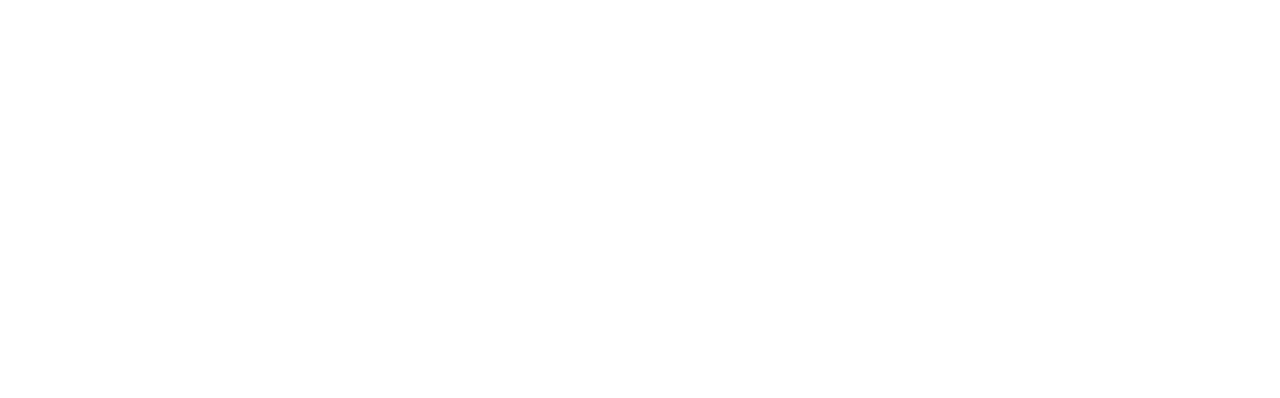
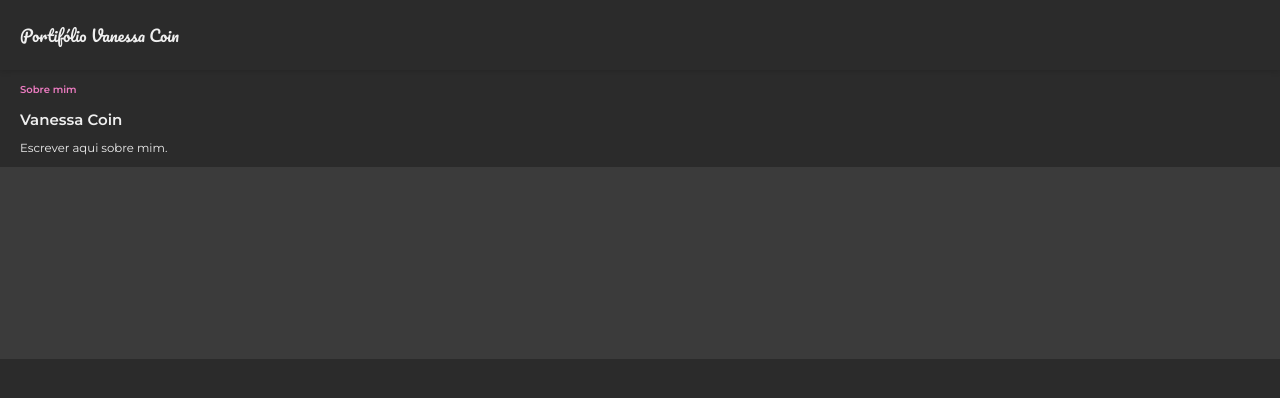
Before and after one commit to vanessacoin/portfolio-vanessacoin, a plain HTML site: page index.html in a window 1280 px wide. Drawn offline with Linux system fonts and the light colour scheme.

Commit message:
add css, readme, header and about me section

```diff
--- /dev/null
+++ b/css/style.css
@@ -0,0 +1,42 @@
+body {
+    margin: 0;
+    color: #efefef;
+    background-color: #2b2b2b;
+}
+
+header {
+    font-family: "Pacifico", cursive;
+    font-weight: 400;
+    font-style: bold;
+    height: 70px;
+    box-shadow: 0 1px 6px 0 rgba(0, 0, 0, 0.15);
+    display: flex;
+    align-items: center;
+}
+
+header div.header-name {
+    margin-left: 20px;
+}
+
+main div {
+    font-size: 62.5%;
+}
+
+h2,h3,h4 {
+    font-family: "Montserrat", sans-serif;
+    font-weight: 400;
+    margin-left: 20px;
+}
+
+h4,h2 {
+    font-weight: 600;
+}
+
+h4 {
+    color: #eb7bc0;
+}
+
+main section.s-experience {
+    background-color: #3b3b3b;
+    padding: 96px 48px;
+}
--- a/index.html
+++ b/index.html
@@ -3,9 +3,29 @@
 <head>
     <meta charset="UTF-8">
     <meta name="viewport" content="width=device-width, initial-scale=1.0">
-    <title>Portifólio Vanessa</title>
+    <title>Portifólio Vanessa Coin</title>
+    <link rel="preconnect" href="https://fonts.googleapis.com">
+    <link rel="preconnect" href="https://fonts.gstatic.com" crossorigin>
+    <link href="https://fonts.googleapis.com/css2?family=Montserrat:ital,wght@0,100..900;1,100..900&family=Pacifico&display=swap" rel="stylesheet">
+    <link rel="stylesheet" href="css/style.css">
 </head>
+
 <body>
+    <header>
+        <div class="header-name">Portifólio Vanessa Coin</div>
+    </header>
 
+    <main>
+        <section class="s-header"></section>
+        <section class="s-about">
+            <div>
+                <h4>Sobre mim</h4>
+                <h2>Vanessa Coin</h2>
+                <h3>Escrever aqui sobre mim.</h3>
+            </div>
+        </section>
+
+        <section class="s-experience"></section>
+    </main>
 </body>
 </html>
```
Also changed, not shown: README.md (added).
